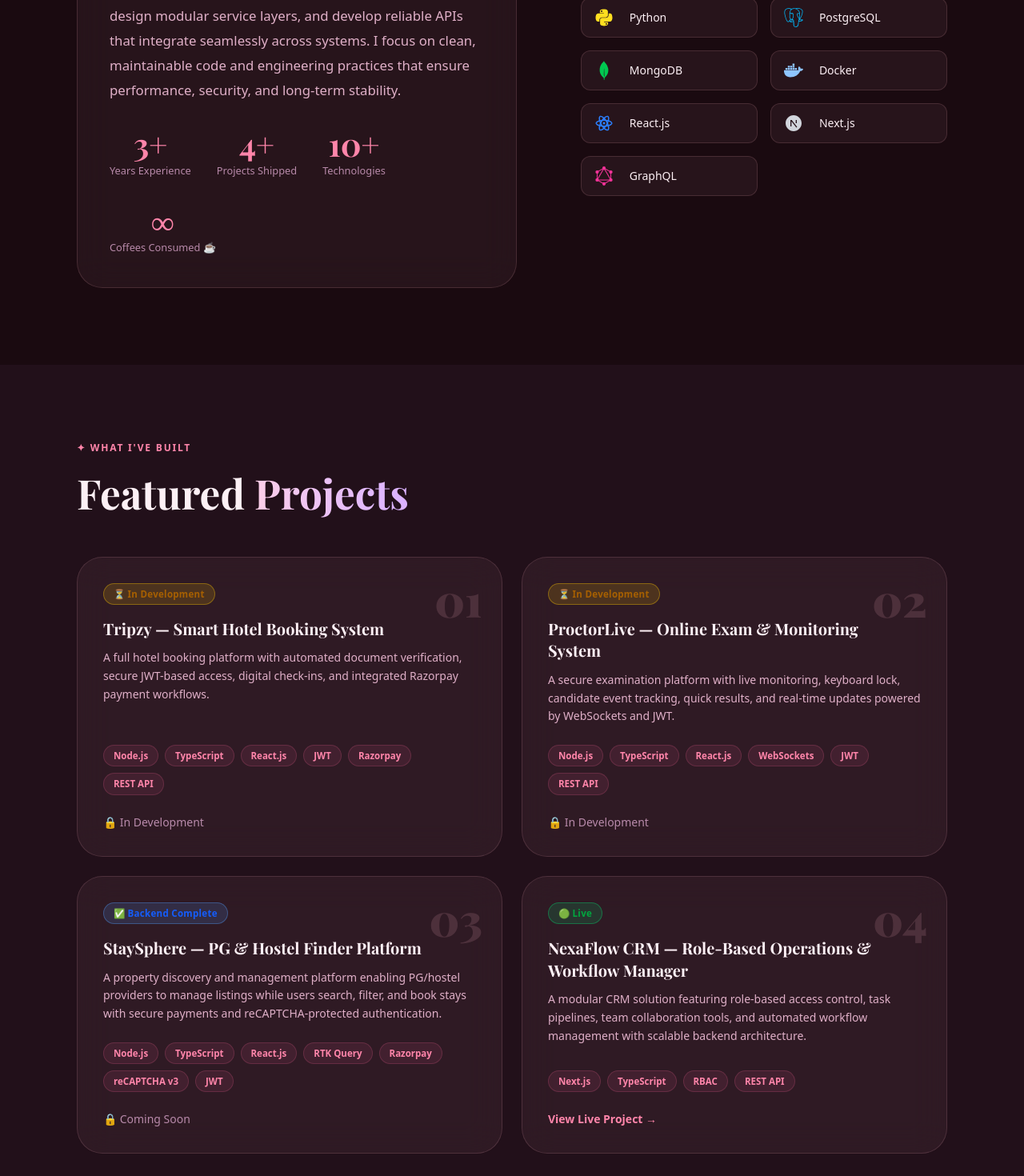
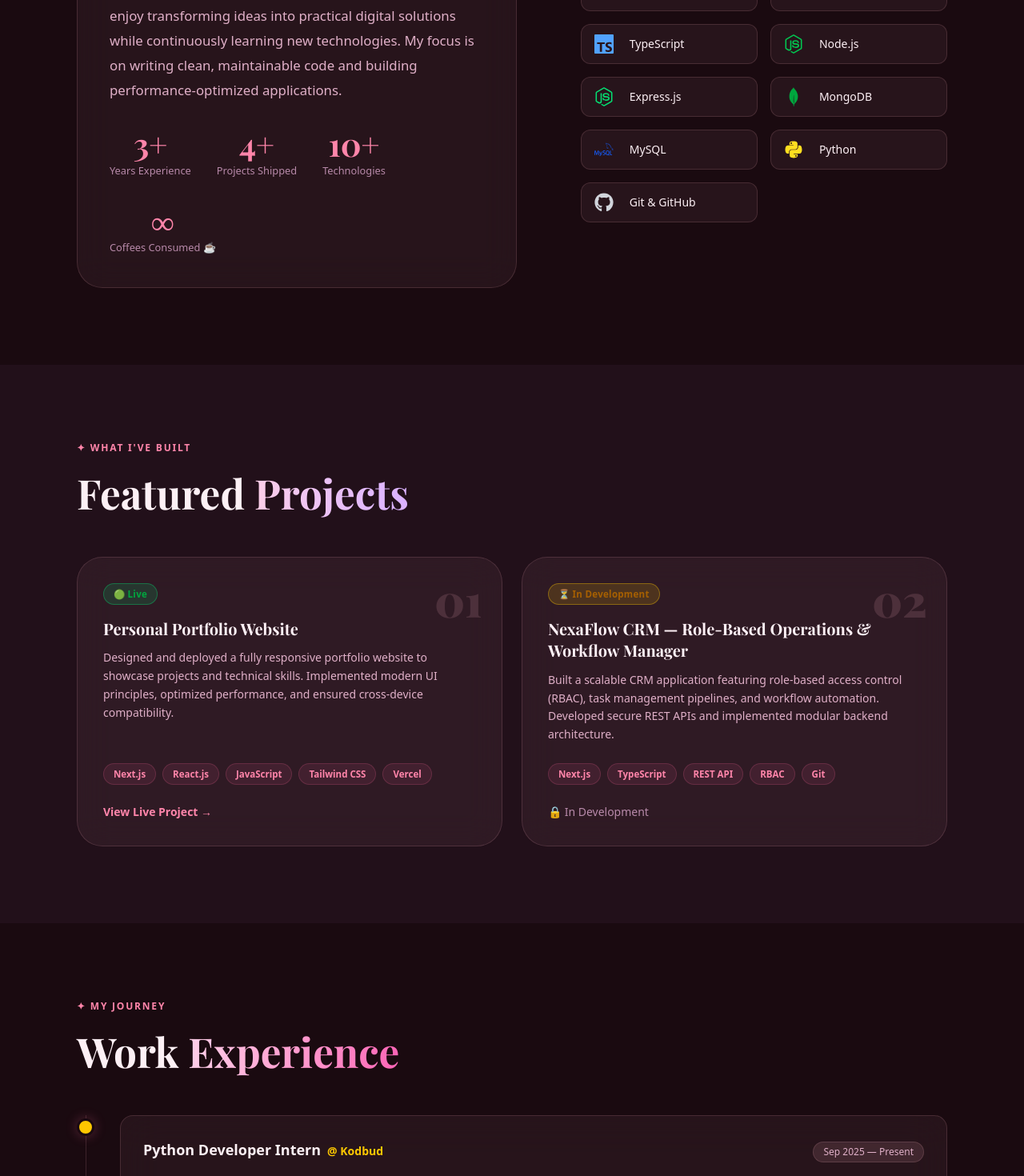
Before and after one commit to Nayan-Bera/pookie-portfolio, a Next.js app: page / in a window 1280 px wide. Shown: the part 1180-2650 px from the top of the page at 80% size. Built offline with nearby package versions, Linux system fonts and the light colour scheme.

Commit message:
data.tsx updated

```diff
--- a/src/constant/data.tsx
+++ b/src/constant/data.tsx
@@ -1,122 +1,132 @@
+import {
+  FaGithub,
+  FaNodeJs,
+  FaPython,
+} from "react-icons/fa6";
 
-import { FaDocker, FaNodeJs, FaPython } from "react-icons/fa6";
-import { RiNextjsFill, RiReactjsLine, RiTwitterXLine } from "react-icons/ri";
 import {
-  SiGraphql,
+  RiNextjsFill,
+  RiReactjsLine,
+} from "react-icons/ri";
+
+import {
+  SiJavascript,
+  SiTailwindcss,
+  SiTypescript,
   SiMongodb,
-  SiPostgresql,
-  SiTypescript,
+  SiMysql,
 } from "react-icons/si";
 
+/* ================= PERSONAL INFO ================= */
+
+export const PERSONAL_INFO = {
+  name: "Srilekha Paul",
+  role: "Web Developer",
+  location: "Duttapulia, Nadia, West Bengal",
+};
+
+/* ================= HERO SECTION ================= */
+
 export const HERO_CONTENT =
-  "I design and build full-stack applications that blend seamless user experiences with powerful backend systems. Specialized in modern web development, API architecture, real-time features, and cloud-ready deployments.";
+  "Motivated Web Developer with a strong foundation in front-end development and expanding backend skills. I build responsive, user-friendly web applications using modern technologies and clean coding practices.";
+
+/* ================= ABOUT SECTION ================= */
 
 export const ABOUT_TEXT =
-  "With 1+ years of backend and full-stack development experience, I build scalable application architectures, design modular service layers, and develop reliable APIs that integrate seamlessly across systems. I focus on clean, maintainable code and engineering practices that ensure performance, security, and long-term stability.";
+  "I am a Computer Science student passionate about developing scalable and responsive web applications. I enjoy transforming ideas into practical digital solutions while continuously learning new technologies. My focus is on writing clean, maintainable code and building performance-optimized applications.";
+
+/* ================= TECH STACK ================= */
 
 export const techs = [
-  { name: "Node.js", icon: <FaNodeJs className="text-green-400" /> },
+  { name: "JavaScript", icon: <SiJavascript className="text-yellow-400" /> },
+  { name: "React.js", icon: <RiReactjsLine className="text-cyan-400" /> },
+  { name: "Next.js", icon: <RiNextjsFill className="text-gray-300" /> },
+  { name: "Tailwind CSS", icon: <SiTailwindcss className="text-sky-400" /> },
   { name: "TypeScript", icon: <SiTypescript className="text-blue-400" /> },
+  { name: "Node.js", icon: <FaNodeJs className="text-green-500" /> },
+  { name: "Express.js", icon: <FaNodeJs className="text-green-400" /> },
+  { name: "MongoDB", icon: <SiMongodb className="text-green-600" /> },
+  { name: "MySQL", icon: <SiMysql className="text-blue-600" /> },
   { name: "Python", icon: <FaPython className="text-yellow-300" /> },
-  { name: "PostgreSQL", icon: <SiPostgresql className="text-sky-400" /> },
-  { name: "MongoDB", icon: <SiMongodb className="text-green-500" /> },
-  // { name: "Redis", icon: <SiRedis className="text-red-400" /> },
-  { name: "Docker", icon: <FaDocker className="text-blue-300" /> },
-  { name: "React.js", icon: <RiReactjsLine className="text-blue-500" /> },
-  { name: "Next.js", icon: <RiNextjsFill className="text-gray-300" /> },
-  // { name: "Kubernetes", icon: <SiKubernetes className="text-blue-500" /> },
-  // { name: "AWS", icon: <FaAws className="text-orange-400" /> },
-  { name: "GraphQL", icon: <SiGraphql className="text-pink-500" /> },
+  { name: "Git & GitHub", icon: <FaGithub className="text-gray-300" /> },
 ];
+
+/* ================= PROJECTS ================= */
 
 export const PROJECTS = [
   {
-    title: "Tripzy — Smart Hotel Booking System",
+    title: "Personal Portfolio Website",
     description:
-      "A full hotel booking platform with automated document verification, secure JWT-based access, digital check-ins, and integrated Razorpay payment workflows.",
+      "Designed and deployed a fully responsive portfolio website to showcase projects and technical skills. Implemented modern UI principles, optimized performance, and ensured cross-device compatibility.",
     technologies: [
-      "Node.js",
-      "TypeScript",
+      "Next.js",
       "React.js",
-      "JWT",
-      "Razorpay",
-      "REST API",
+      "JavaScript",
+      "Tailwind CSS",
+      "Vercel",
     ],
-    link: "",
-    status: "In Development",
-  },
-  {
-    title: "ProctorLive — Online Exam & Monitoring System",
-    description:
-      "A secure examination platform with live monitoring, keyboard lock, candidate event tracking, quick results, and real-time updates powered by WebSockets and JWT.",
-    technologies: [
-      "Node.js",
-      "TypeScript",
-      "React.js",
-      "WebSockets",
-      "JWT",
-      "REST API",
-    ],
-    link: "",
-    status: "In Development",
-  },
-  {
-    title: "StaySphere — PG & Hostel Finder Platform",
-    description:
-      "A property discovery and management platform enabling PG/hostel providers to manage listings while users search, filter, and book stays with secure payments and reCAPTCHA-protected authentication.",
-    technologies: [
-      "Node.js",
-      "TypeScript",
-      "React.js",
-      "RTK Query",
-      "Razorpay",
-      "reCAPTCHA v3",
-      "JWT",
-    ],
-    link: "",
-     status: "Backend Complete",
+    link: "https://sri-paul.vercel.app",
+    status: "Live",
   },
   {
     title: "NexaFlow CRM — Role-Based Operations & Workflow Manager",
     description:
-      "A modular CRM solution featuring role-based access control, task pipelines, team collaboration tools, and automated workflow management with scalable backend architecture.",
-    technologies: ["Next.js", "TypeScript", "RBAC", "REST API"],
-    link: "https://naystack.vercel.app",
-    status: "Live",
+      "Built a scalable CRM application featuring role-based access control (RBAC), task management pipelines, and workflow automation. Developed secure REST APIs and implemented modular backend architecture.",
+    technologies: [
+      "Next.js",
+      "TypeScript",
+      "REST API",
+      "RBAC",
+      "Git",
+    ],
+    link: "",
+    status: "Project Completed",
   },
 ];
 
+/* ================= EXPERIENCE ================= */
+
 export const EXPERIENCE = [
   {
-    role: "Full-Stack Web Developer",
-    company: "Maity Innovations Pvt Ltd",
-    period: "2025 — Present",
-    dotClass: "bg-cyan-400",
-    companyClass: "text-cyan-400",
+    role: "Python Developer Intern",
+    company: "Kodbud",
+    period: "Sep 2025 — Present",
+    dotClass: "bg-yellow-400",
+    companyClass: "text-yellow-400",
     description: [
-      "Built multiple full-stack applications, handling both frontend and backend modules.",
-      "Designed and implemented a multi-tenant SaaS platform with role-based access control and modular architecture.",
-      "Managed Docker containers, created project-specific images, and monitored deployments on Dokploy.",
-      "Integrated Razorpay, optimized CI/CD flows, and improved environment setups for production stability.",
-      "Reviewed and merged branches, mentored teammates on backend fundamentals, and improved project workflows.",
+      "Worked on backend development tasks using Python.",
+      "Assisted in building and testing application features.",
+      "Improved debugging and problem-solving skills through real-world projects.",
     ],
   },
   {
     role: "Web Developer Intern",
-    company: "Maity Innovations Pvt Ltd",
-    period: "2024 — 2025",
+    company: "VaultofCode",
+    period: "Jul 2025 — Aug 2025",
     dotClass: "bg-blue-400",
     companyClass: "text-blue-400",
     description: [
-      "Built dynamic Laravel applications including admin dashboards and CMS modules.",
-      "Developed backend services in Node.js using JWT and reCAPTCHA with optimized search endpoints and scalable API design.",
-      "Delivered responsive UI pages using HTML, CSS, and JavaScript.",
-      "Collaborated with senior developers to refine architecture and improve maintainability.",
+      "Developed responsive UI components using modern frontend technologies.",
+      "Collaborated with team members to enhance performance and usability.",
+    ],
+  },
+  {
+    role: "Web Developer Intern",
+    company: "Codsoft",
+    period: "Jun 2025 — Jul 2025",
+    dotClass: "bg-green-400",
+    companyClass: "text-green-400",
+    description: [
+      "Built small-scale web applications and landing pages.",
+      "Gained practical experience in frontend workflows and deployment.",
     ],
   },
 ];
 
+/* ================= CONTACT ================= */
 
 export const CONTACT = {
-  email: "nayanberaofficial@gmail.com",
+  email: "srilekhapaul2003@gmail.com",
+  github: "https://github.com/your-github-username",
+  portfolio: "https://sri-paul.vercel.app",
 };
```
